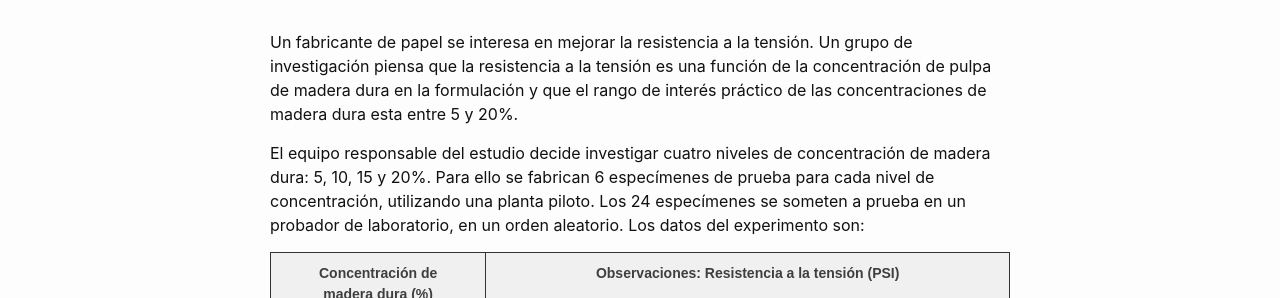
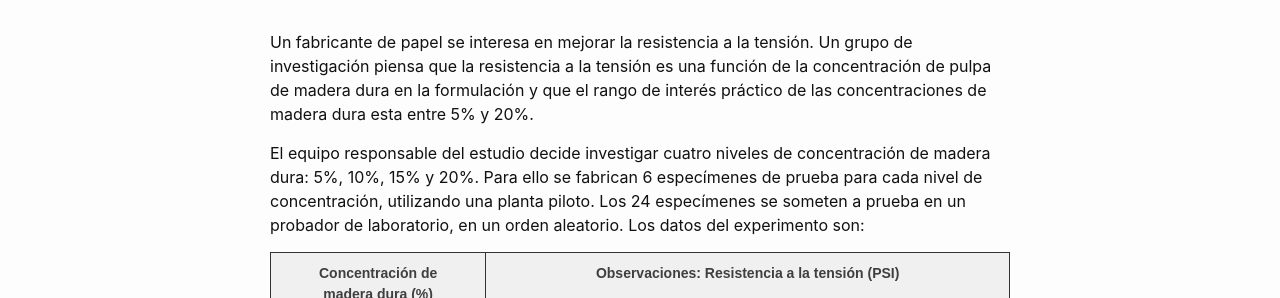
Before and after one commit to marcocarmonaga/Blog, a Jekyll site: the page built from _posts/2022-05-02-Estudio_de_concentracion_de_madera_ANOVA.md, in a window 1280 px wide and 900 px high. Shown: the part 254-552 px from the top of the window. Built offline with Jekyll 4.4.1, drawn with Linux system fonts in a browser that asks for light colours; nearby versions of some CDN libraries; some of the changed text lies outside the part shown.

```diff
--- a/_posts/2022-05-02-Estudio_de_concentracion_de_madera_ANOVA.md
+++ b/_posts/2022-05-02-Estudio_de_concentracion_de_madera_ANOVA.md
@@ -5,9 +5,9 @@ date:   2022-03-27
 author: Marco A. Carmona
 ---
 
-Un fabricante de papel se interesa en mejorar la resistencia a la tensión. Un grupo de investigación piensa que la resistencia a la tensión es una función de la concentración de pulpa de madera dura en la formulación y que el rango de interés práctico de las concentraciones de madera dura esta entre 5 y 20%.
+Un fabricante de papel se interesa en mejorar la resistencia a la tensión. Un grupo de investigación piensa que la resistencia a la tensión es una función de la concentración de pulpa de madera dura en la formulación y que el rango de interés práctico de las concentraciones de madera dura esta entre 5% y 20%.
 
-El equipo responsable del estudio decide investigar cuatro niveles de concentración de madera dura: 5, 10, 15 y 20%. Para ello se fabrican 6 especímenes de prueba para cada nivel de concentración, utilizando una planta piloto. Los 24 especímenes se someten a prueba en un probador de laboratorio, en un orden aleatorio. Los datos del experimento son:
+El equipo responsable del estudio decide investigar cuatro niveles de concentración de madera dura: 5%, 10%, 15% y 20%. Para ello se fabrican 6 especímenes de prueba para cada nivel de concentración, utilizando una planta piloto. Los 24 especímenes se someten a prueba en un probador de laboratorio, en un orden aleatorio. Los datos del experimento son:
 
 <style type="text/css">
 .tg  {border-collapse:collapse;border-spacing:0;}
@@ -435,7 +435,7 @@ anova_table
 
 ### Conclusión
 
-De aquí podemos fijarnos en nuestro valor de $P$ dado para $F_{0}$ y podemos concluir que, con una asertividad de 0.000004, $H_0$ es cierta, sin embargo, es casi nula; por lo tanto, decimos que no tenemos pruebas suficientes para aceptarla, por lo tanto, la rechazamos y finalizamos diciendo que el porcentaje de concentración de madera dura en el papel afecta la tensión de este.
+De aquí podemos fijarnos en nuestro valor de $$P$$ dado para $$F_{0}$$ y podemos concluir que, con una asertividad de 0.000004, $$H_0$$ es cierta, sin embargo, es casi nula; por lo tanto, decimos que no tenemos pruebas suficientes para aceptarla, por lo tanto, la rechazamos y finalizamos diciendo que el porcentaje de concentración de madera dura en el papel afecta la tensión de este.
 
 ---
 
```
